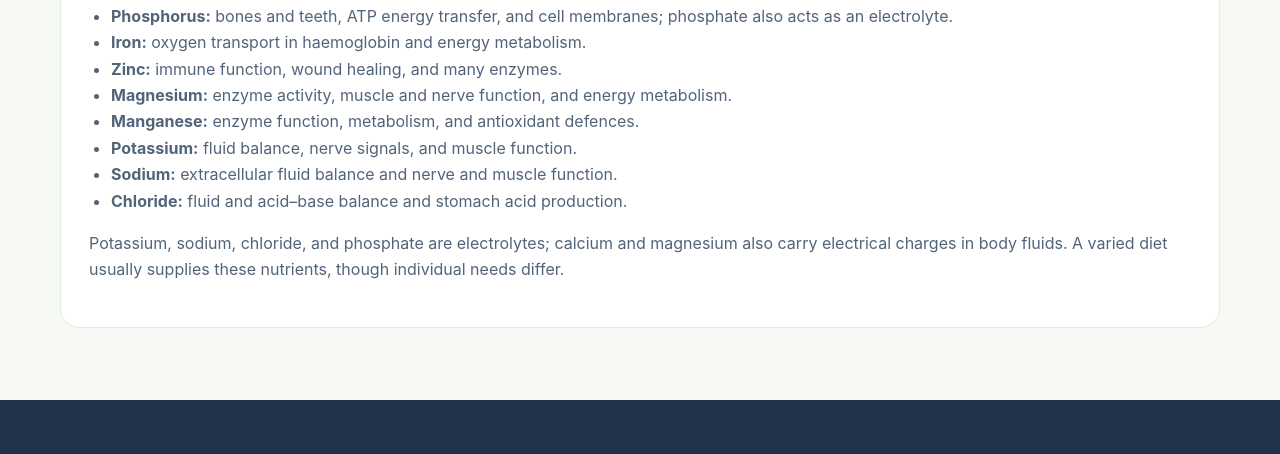
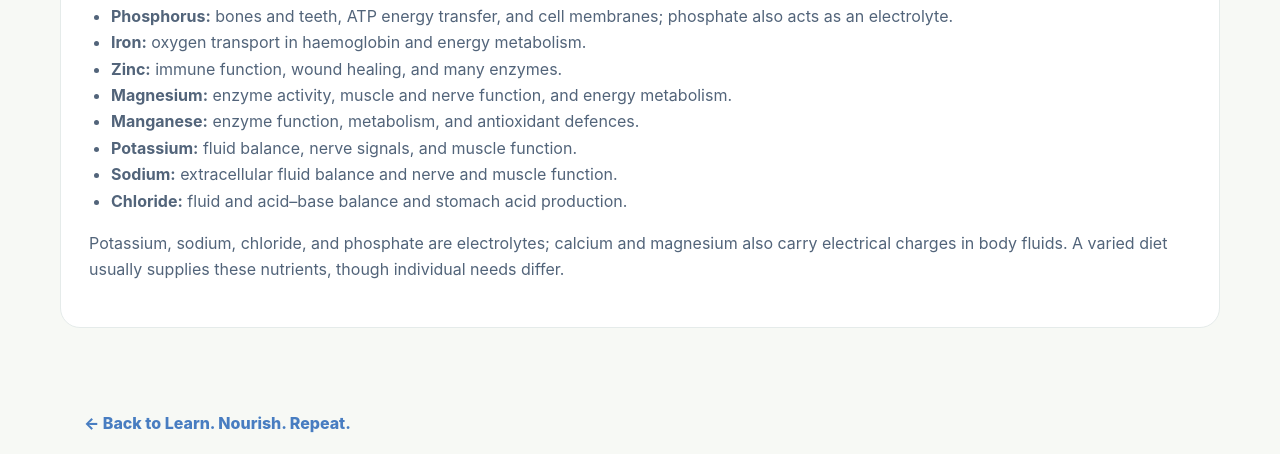
Before and after one commit to GreenForkSolutions/ReNutri, a plain HTML site: page nutrition-fundamentals.html in a window 1280 px wide. Shown: the part 2136-2590 px from the top of the page. Drawn offline with Linux system fonts and the light colour scheme.

Commit message:
Add files via upload

```diff
--- a/nutrition-fundamentals.html
+++ b/nutrition-fundamentals.html
@@ -24,6 +24,6 @@
 <section class="education-panel"><h2>Carbohydrates</h2><p>Carbohydrates are made in plants from carbon and water, hence the term "carbo"+"hydrate." They can take form as <strong>simple carbohydrates</strong> where molecules of glucose, fructose, and galactose pair together to form common energy rich molecules like sugar (from the sugarcane plant) and lactose (from the sugar found in milk).</p><p><strong>Complex carbohydrates</strong> are made up of much larger molecules comprised of numerous glucose molecules strung together. Starch is the most common example and contains two different versions: <strong>amylose</strong> (mostly straight chains of glucose) and <strong>amylopectin</strong> (branched chains of glucose). The many different variations of simple and complex carbohydrates can lead to differences in blood sugar, both beneficially and detrimentally. Knowing which carbohydrate rich foods are most optimally suited for good health is key, especially since carbohydrates are the brain's favourite fuel source.</p></section>
 <section class="education-panel"><h2>Vitamins</h2><h3>Vitamin A</h3><p>Preformed vitamin A includes retinol, retinal, and retinoic acid. Plants provide provitamin A carotenoids such as beta-carotene, alpha-carotene, and beta-cryptoxanthin. Vitamin A supports vision, immunity, and cell development.</p><h3>B-complex: all eight</h3><ul><li><strong>B1 (thiamin):</strong> carbohydrate energy metabolism and nerve function.</li><li><strong>B2 (riboflavin):</strong> energy-producing reactions.</li><li><strong>B3 (niacin):</strong> NAD/NADP coenzymes used in energy metabolism.</li><li><strong>B5 (pantothenic acid):</strong> component of coenzyme A.</li><li><strong>B6 (pyridoxine):</strong> amino-acid metabolism and neurotransmitter synthesis.</li><li><strong>B7 (biotin):</strong> enzymes involved in fat and carbohydrate metabolism.</li><li><strong>B9 (folate):</strong> DNA synthesis and red blood cell formation.</li><li><strong>B12 (cobalamin):</strong> nerve health, DNA synthesis, and red blood cells.</li></ul><h3>Vitamins C, D, E &amp; K</h3><p><strong>C:</strong> antioxidant activity, collagen formation, and improved non-heme iron absorption. <strong>D:</strong> calcium absorption, bone health, and normal muscle function. <strong>E:</strong> fat-soluble antioxidant that helps protect cell membranes. <strong>K:</strong> helps activate proteins required for blood clotting from injury and supports bone metabolism.</p></section>
 <section class="education-panel wide"><h2>Minerals &amp; Electrolytes</h2><ul><li><strong>Calcium:</strong> bones, teeth, muscle contraction, and nerve signalling.</li><li><strong>Phosphorus:</strong> bones and teeth, ATP energy transfer, and cell membranes; phosphate also acts as an electrolyte.</li><li><strong>Iron:</strong> oxygen transport in haemoglobin and energy metabolism.</li><li><strong>Zinc:</strong> immune function, wound healing, and many enzymes.</li><li><strong>Magnesium:</strong> enzyme activity, muscle and nerve function, and energy metabolism.</li><li><strong>Manganese:</strong> enzyme function, metabolism, and antioxidant defences.</li><li><strong>Potassium:</strong> fluid balance, nerve signals, and muscle function.</li><li><strong>Sodium:</strong> extracellular fluid balance and nerve and muscle function.</li><li><strong>Chloride:</strong> fluid and acid–base balance and stomach acid production.</li></ul><p>Potassium, sodium, chloride, and phosphate are electrolytes; calcium and magnesium also carry electrical charges in body fluids. A varied diet usually supplies these nutrients, though individual needs differ.</p></section>
-</div></div></main>
+</div><div class="container" style="padding-bottom:36px"><a class="text-link" href="index.html#approach">← Back to Learn. Nourish. Repeat.</a></div></div></main>
 <footer class="site-footer"><div class="container footer-grid"><div><a class="brand footer-brand" href="index.html#home"><img alt="ReNutri" class="official-logo" src="renutri-logo.png"/></a><p>Learning, nourishment, and practical skills for everyday life.</p></div><div class="footer-links"><a href="about.html">About</a><a href="index.html#learn">Resources</a><a href="index.html#recipes">Recipes</a><a href="index.html#contact">Contact</a><a href="personal-services.html">Personal Services</a><a href="organization-services.html">Organization Services</a></div></div><div class="container footer-bottom"><span>© <span id="year"></span> ReNutri. All rights reserved.</span><span>Educational information only; not individualized medical advice.</span></div></footer>
 </body></html>
```
Also changed, not shown: culinary-basics.html (+1 -1 lines), local-supports.html (+1 -1 lines).
